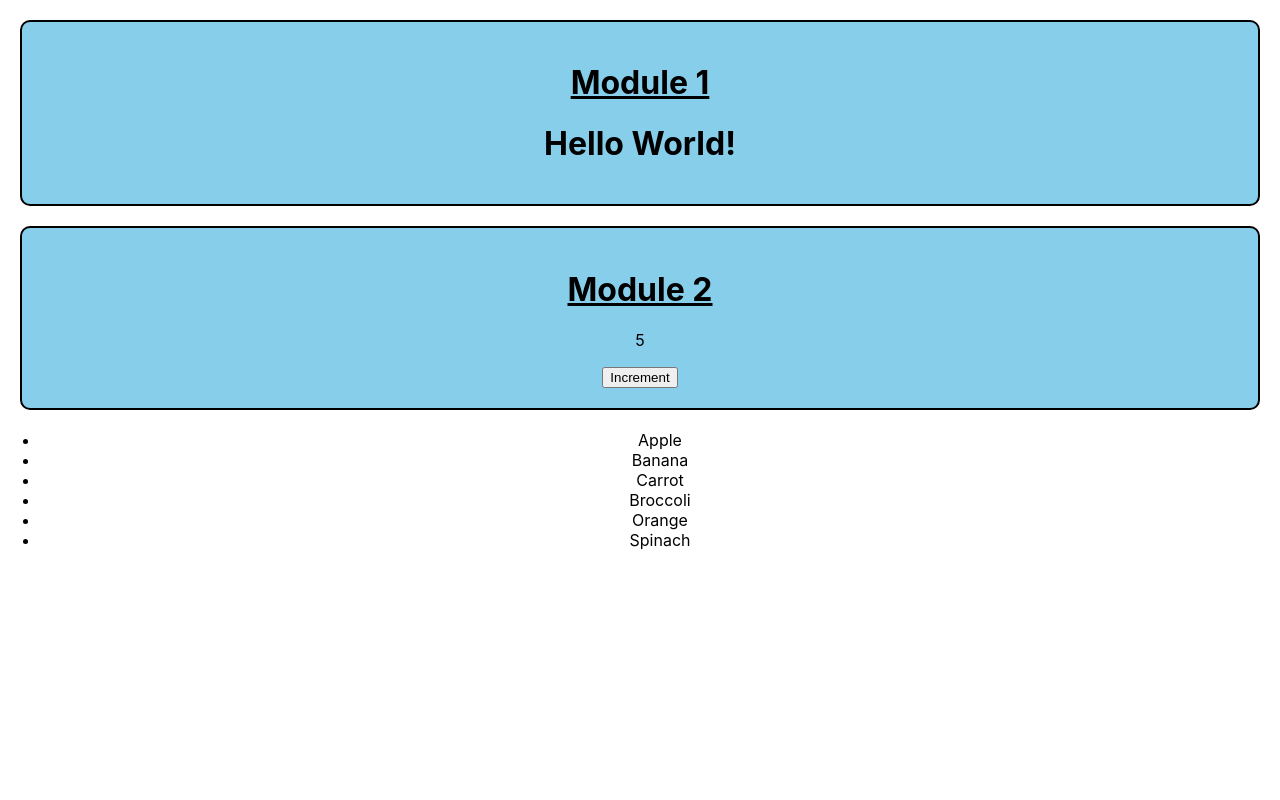
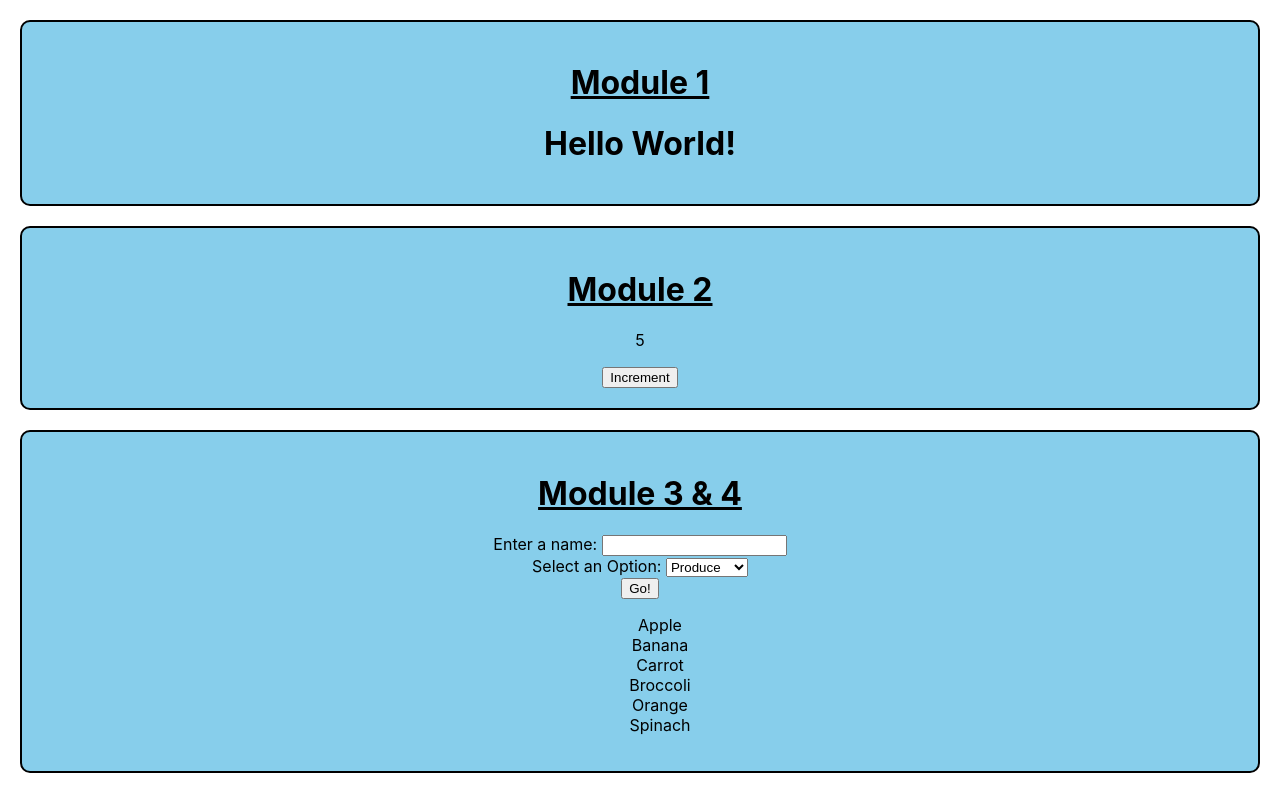
Before and after one commit to Exemption9888/ClassWork04, a React (Create React App) app: page / in a window 1280 px wide. Built offline with nearby package versions, Linux system fonts and the light colour scheme.

Commit message:
fixed filtered list

```diff
--- a/src/App.css
+++ b/src/App.css
@@ -52,3 +52,7 @@ header {
   margin: 20px;
   background-color: skyblue;
 }
+
+ul {
+  list-style-type: none;
+}
--- a/src/App.js
+++ b/src/App.js
@@ -3,6 +3,7 @@ import './App.css';
 import HelloWorld from './HelloWorld';
 import Counter from './Counter';
 import List from './List';
+import FilteredList from './FilteredList';
 
 const produce = [
     { name: "Apple", type: "Fruit" },
@@ -19,7 +20,7 @@ class App extends Component {
             <div className="App">
                 <HelloWorld />
                 <Counter />
-                <List items={produce} />
+                <FilteredList items={produce} />
             </div>
         );
     }
--- a/src/FilteredList.jsx
+++ b/src/FilteredList.jsx
@@ -1,13 +1,68 @@
 import React, { Component } from 'react';
+import List from './List';
 
 class FilteredList extends Component {
+
+    constructor(props) {
+        super(props);
+        this.state = {
+            search: '',
+            type: 'All'
+        };
+        this.searchName = React.createRef();
+        this.selectType = React.createRef();
+    }
+
+    onFilter = () => {
+        this.setState({
+            search: this.searchName.current.value,
+            type: this.selectType.current.value
+        });
+    };
+
     render() {
+        const search = this.state.search;
+        const type = this.state.type;
+
+        const filterItem = this.props.items.filter((item) => {
+            const matchesSearch = item.name
+                .toLowerCase()
+                .search(this.state.search) !== -1;
+            const matchesType = this.state.type === "All"
+                || item.type === this.state.type;
+            return matchesSearch && matchesType;
+        })
+
         return (
             <div className="module">
-                <h6>couldn't get it to work</h6>
+                <h1><u>Module 3 & 4</u></h1>
+                <label for="filter">Enter a name: </label>
+                <input
+                    type="text"
+                    id="filter"
+                    name="filter"
+                    ref={this.searchName}
+                />
+                <br/>
+                <label for="dropdown">Select an Option: </label>
+                <select
+                    name="drowndown"
+                    id="dropdown"
+                    ref={this.selectType}>
+                    <option value="All">Produce</option>
+                    <option value="Fruit">Fruit</option>
+                    <option value="Vegetable">Vegetable</option>
+                </select>
+                <br/>
+                <button
+                    onClick={this.onFilter}
+                >
+                    Go!
+                </button>
+                <List items={filterItem} />
             </div>
         );
-    }
+    };
 }
 
 export default FilteredList;
```
